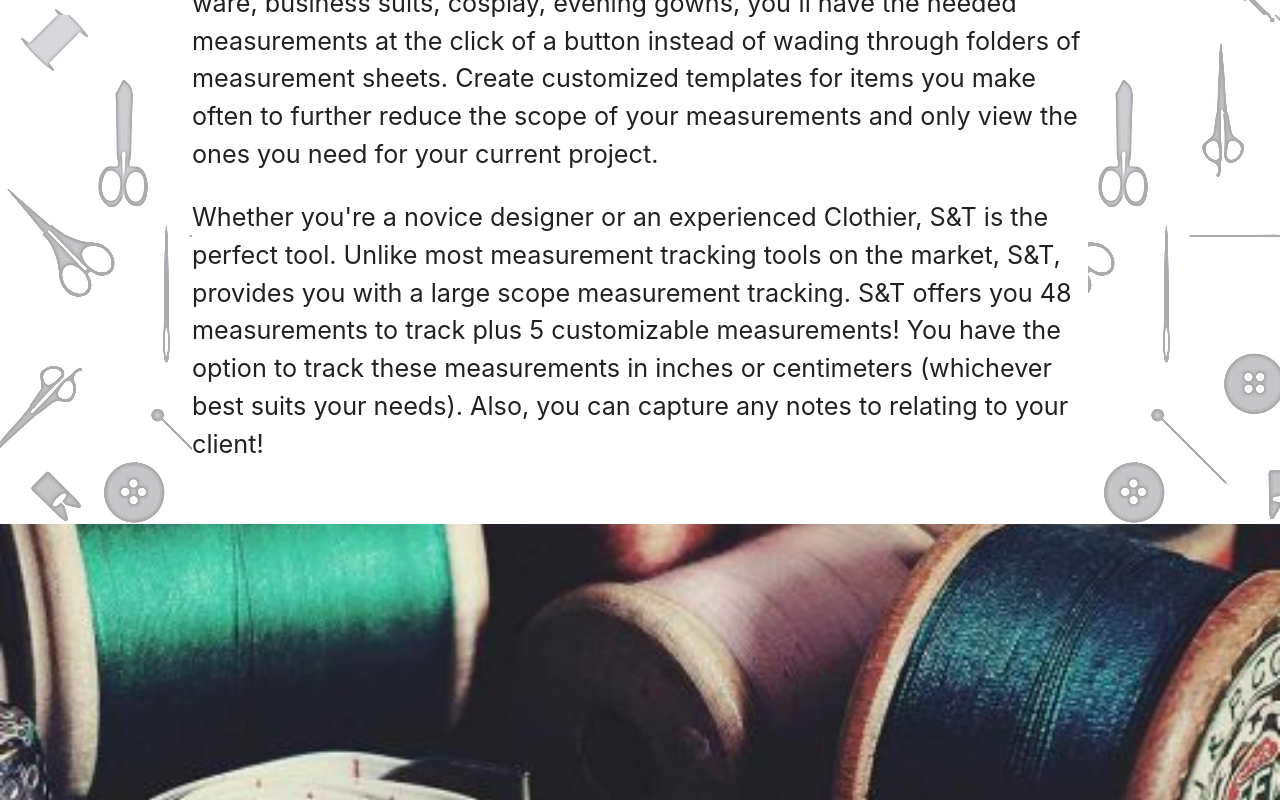
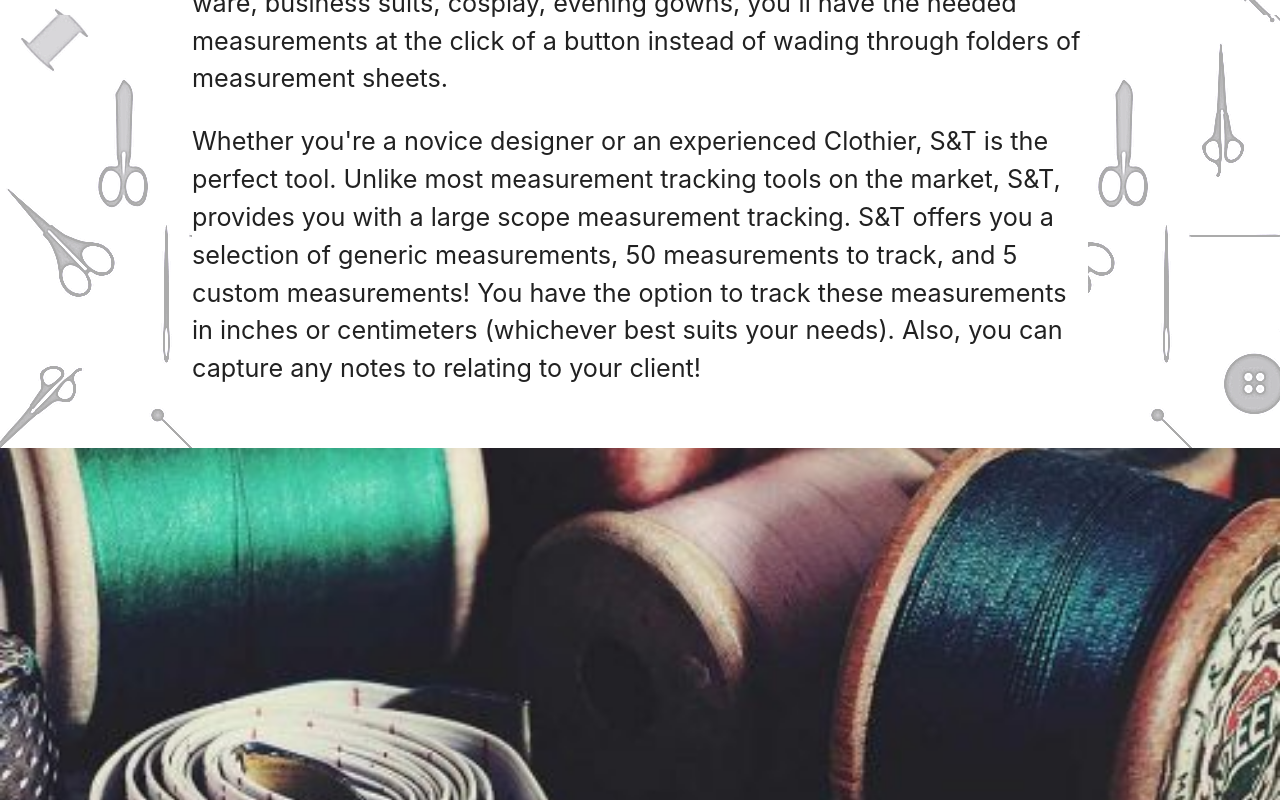
Before and after one commit to wgonz94/Stitches-Tape, a React (Create React App) app in the folder client/: page / in a window 1280 px wide. Shown: the part 980-1780 px from the top of the page. Built offline with nearby package versions, Linux system fonts and the light colour scheme.

Commit message:
minor changes to Title section of Home Page

```diff
--- a/client/src/Components/Home/Title.js
+++ b/client/src/Components/Home/Title.js
@@ -13,24 +13,25 @@ const Title = () => {
 			</div>
 			<div className='row' id='about'>
 				<p className='flow-text'>
-          The Stitches and Tape (S&T) measurement tracker is a simplified, yet
-          dynamic, tracking tool. It allows you, the Clothier, to store and
-          track all the measurements you might need to create anything from a
-          simple shirt to a bespoke suit and everything else in-between for your
-          clientele. Athleisure ware, business suits, cosplay, evening gowns,
-          you'll have the needed measurements at the click of a button instead
-          of wading through folders of measurement sheets. Create customized
-          templates for items you make often to further reduce the scope of your
-          measurements and only view the ones you need for your current project.
+					The Stitches and Tape (S&T) measurement tracker is a
+					simplified, yet dynamic, tracking tool. It allows you, the
+					Clothier, to store and track all the measurements you might
+					need to create anything from a simple shirt to a bespoke
+					suit and everything else in-between for your clientele.
+					Athleisure ware, business suits, cosplay, evening gowns,
+					you'll have the needed measurements at the click of a button
+					instead of wading through folders of measurement sheets.
 				</p>
 				<p className='flow-text'>
-          Whether you're a novice designer or an experienced Clothier, S&T is
-          the perfect tool. Unlike most measurement tracking tools on the
-          market, S&T, provides you with a large scope measurement tracking. S&T
-          offers you 48 measurements to track plus 5 customizable measurements!
-          You have the option to track these measurements in inches or
-          centimeters (whichever best suits your needs). Also, you can capture
-          any notes to relating to your client!
+					Whether you're a novice designer or an experienced Clothier,
+					S&T is the perfect tool. Unlike most measurement tracking
+					tools on the market, S&T, provides you with a large scope
+					measurement tracking. S&T offers you a selection of generic
+					measurements, 50 measurements to track, and 5 custom
+					measurements! You have the option to track these
+					measurements in inches or centimeters (whichever best suits
+					your needs). Also, you can capture any notes to relating to
+					your client!
 				</p>
 			</div>
 		</section>
```
Lines whose indentation alone changed are shown as unchanged.
